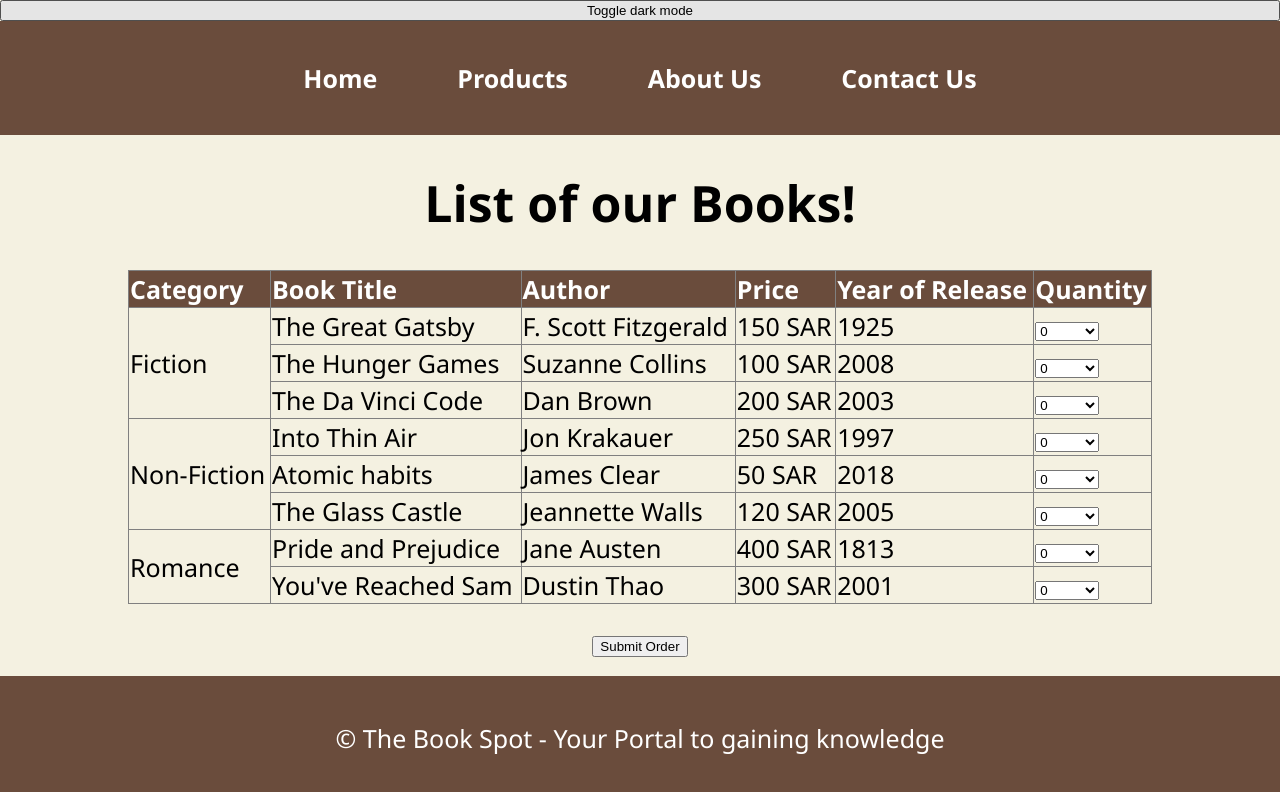
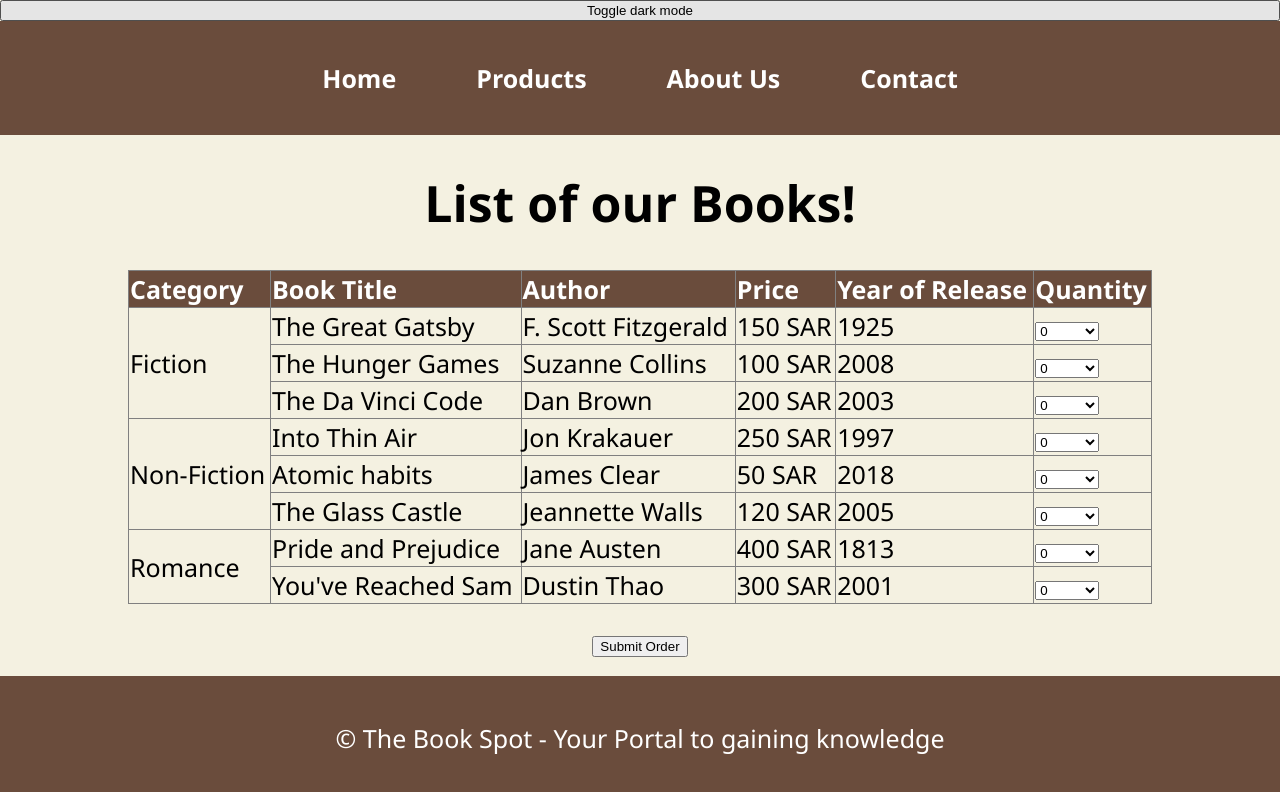
Before and after one commit to naderabuzahra10/BookSpot, a plain HTML site: page www/TheProducts.html in a window 1280 px wide. Drawn offline with Linux system fonts and the light colour scheme; files whose address does not match are found by name.

Commit message:
Update TheProducts.html

```diff
--- a/www/TheProducts.html
+++ b/www/TheProducts.html
@@ -14,7 +14,7 @@
             <li><a href="index.html">Home</a></li>
             <li><a href="www/TheProducts.html">Products</a></li>
             <li><a href="www/about.html">About Us</a></li>
-            <li><a href="www/contact.html">Contact Us</a></li>
+            <li><a href="www/contact.html">Contact</a></li>
         </ul>
     </div>
 
```
